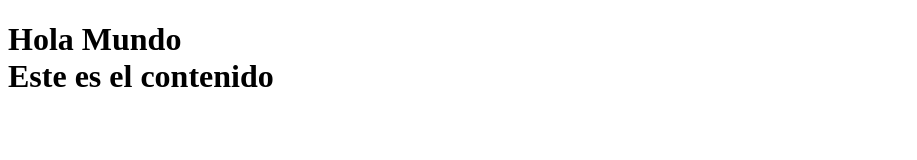
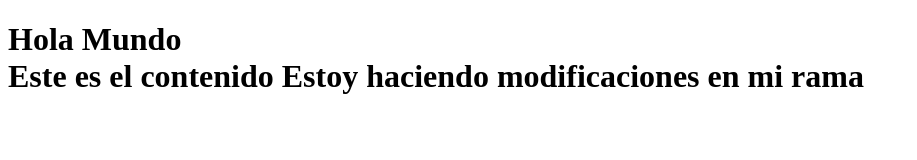
Before and after one commit to AlixLopez/cursogit, a plain HTML site: page index.html in a window 1280 px wide. Shown: the whole page, without its empty margins (0-917 px from the left). Drawn offline with Linux system fonts and the light colour scheme.

Commit message:
Primer cambio en mi rama

```diff
--- a/index.html
+++ b/index.html
@@ -10,7 +10,11 @@
 	<h1>
 		Hola Mundo
 
-		<section> Este es el contenido </section>
+
+		<section> Este es el contenido
+			Estoy haciendo modificaciones en mi rama
+
+		</section>
 	</h1>
 
 </body>
```
